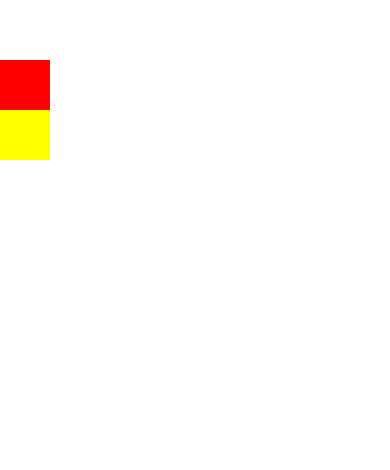
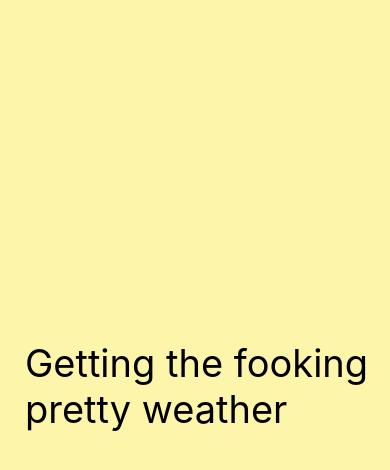
Before and after one commit to jsunwoo/react-native-weather-project, a React Native app: screen / in a window 390 px wide. Shown: the part 312-782 px from the top of the page. Built offline with nearby package versions, Linux system fonts and the light colour scheme.

Commit message:
Build the loading view

```diff
--- a/App.js
+++ b/App.js
@@ -1,13 +1,20 @@
-import React from 'react';
+import React, { Component } from 'react';
 import { StyleSheet, Text, View, ActivityIndicator } from 'react-native';
 import { red } from './node_modules/ansi-colors';
 
-export default class App extends React.Component {
+export default class App extends Component {
+  state = {
+    isLoaded: false
+  }
   render() {
+    const { isLoaded } = this.state;
     return (
       <View style={styles.container}>
-        <View style={styles.redView}/>
-        <View style={styles.yellowView}/>
+        {isLoaded ? null : (
+        <View style={styles.loading}>
+          <Text style={styles.loadingText}>Getting the fooking pretty weather</Text>
+        </View>
+      )}
       </View>
     );
   }
@@ -16,17 +23,17 @@
 const styles = StyleSheet.create({
   container: {
     flex: 1,
-    backgroundColor: '#fff',
-    justifyContent: 'center'
+    backgroundColor: '#fff'
   },
-  redView: {
-    height: 50,
-    width: 50,
-    backgroundColor: 'red'
+  loading: {
+    flex : 1,
+    backgroundColor: '#fdf6aa',
+    justifyContent: 'flex-end',
+    paddingLeft: 25
   },
-  yellowView: {
-    height: 50,
-    width: 50,
-    backgroundColor: 'yellow'
+  loadingText: {
+    fontSize: 38,
+    marginBottom: 100
   }
+
 });
```
